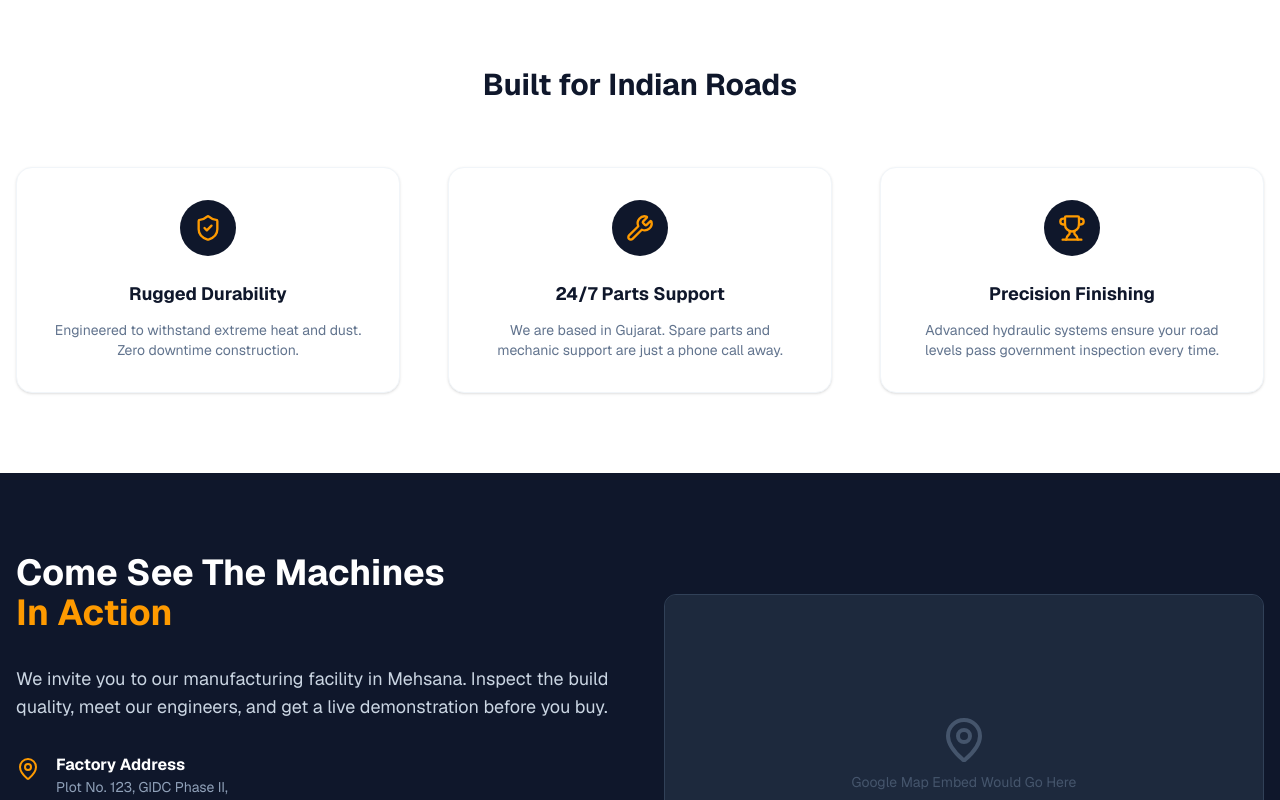
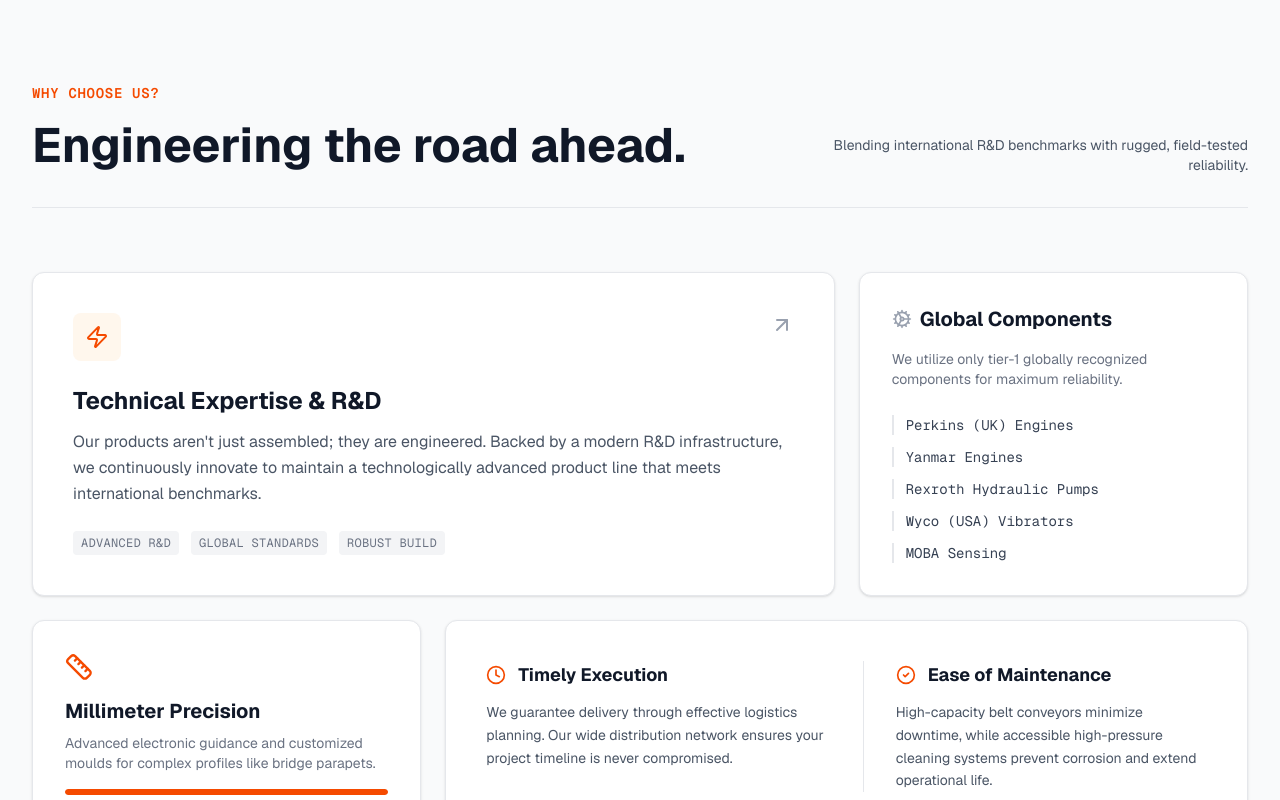
Before and after one commit to Nishu-workspace/sarvatman-client, a Next.js app: page / in a window 1280 px wide. Shown: the part 2140-2940 px from the top of the page. Built offline with nearby package versions, Linux system fonts and the light colour scheme.

Commit message:
first commit

```diff
--- a/app/page.js
+++ b/app/page.js
@@ -6,7 +6,6 @@ import {
   Menu,
   Phone,
   ArrowRight,
-  CheckCircle2,
   ChevronRight,
   ShieldCheck,
   Wrench,
@@ -14,6 +13,7 @@ import {
   MapPin,
   Clock,
   MessageCircle, // For WhatsApp
+  ArrowUpRight, CheckCircle2, Cog, Zap, Ruler
 } from "lucide-react";
 import Link from "next/link";
 // Assuming your images are set up correctly in your project
@@ -279,25 +279,25 @@ export default function Home() {
             {otherProducts.map((product) => (
               <div
                 key={product.id}
-                className="bg-white rounded-xl overflow-hidden shadow-sm hover:shadow-xl transition-all duration-300 group flex flex-col border border-slate-100"
+                className="bg-white rounded-xl overflow-hidden shadow-sm hover:shadow-xl transition-all duration-300 group flex flex-col items-center justify-center border border-slate-100"
               >
                 {/* 1. Make Image Clickable via Link */}
+                <div className="w-full relative">
                 <Link
                   href={`/products/${product.slug}`}
-                  className="cursor-pointer"
+                  className="cursor-pointer "
                 >
-                  <div className="h-56 bg-white p-4 relative flex items-center justify-center border-b border-slate-100">
-                    <img
+                     <img
                       src={product.image}
                       alt={product.name}
-                      className="max-h-full max-w-full object-contain group-hover:scale-105 transition-transform duration-500"
+                      className="object-cover w-full h-56  group-hover:scale-105 transition-transform duration-500"
                     />
                     <div className="absolute top-4 left-4 bg-slate-900 text-white px-3 py-1 rounded text-[10px] font-bold uppercase tracking-wider">
                       {product.category}
                     </div>
-                  </div>
+
                 </Link>
-
+</div>
                 <div className="p-6 flex-1 flex flex-col">
                   {/* 2. Make Title Clickable */}
                   <Link
@@ -349,6 +349,113 @@ export default function Home() {
           </div>
         </div>
       </section>
+
+
+<section className="bg-gray-50 text-gray-900 py-24 px-4 sm:px-6 lg:px-8 font-sans">
+      <div className="max-w-7xl mx-auto">
+
+        {/* Section Header */}
+        <div className="mb-16 md:flex md:justify-between md:items-end border-b border-gray-200 pb-8">
+          <div className="max-w-2xl">
+            <h2 className="text-sm font-mono text-orange-600 tracking-wider uppercase mb-3 font-semibold">
+              Why Choose Us?
+            </h2>
+            <h3 className="text-4xl md:text-5xl font-bold text-gray-900 leading-tight">
+              Engineering the road ahead.
+            </h3>
+          </div>
+          <p className="mt-4 md:mt-0 text-gray-600 max-w-md text-sm md:text-right">
+            Blending international R&D benchmarks with rugged, field-tested reliability.
+          </p>
+        </div>
+
+        {/* The Bento Grid */}
+        <div className="grid grid-cols-1 md:grid-cols-3 gap-6">
+
+          {/* Card 1: Main Value Prop (Span 2) */}
+          <div className="md:col-span-2 bg-white p-8 md:p-10 rounded-xl border border-gray-200 shadow-sm hover:shadow-md hover:border-gray-300 transition-all group">
+            <div className="flex justify-between items-start mb-6">
+              <div className="bg-orange-50 p-3 rounded-lg text-orange-600">
+                <Zap size={24} />
+              </div>
+              <ArrowUpRight className="text-gray-400 group-hover:text-orange-600 transition-colors" />
+            </div>
+            <h4 className="text-2xl font-bold text-gray-900 mb-3">Technical Expertise & R&D</h4>
+            <p className="text-gray-600 leading-relaxed mb-6">
+              Our products aren't just assembled; they are engineered. Backed by a modern R&D infrastructure, we continuously innovate to maintain a technologically advanced product line that meets international benchmarks.
+            </p>
+            {/* Subtle Tech Specs integrated */}
+            <div className="flex gap-3 text-xs font-mono text-gray-500 uppercase tracking-wide">
+              <span className="bg-gray-100 px-2 py-1 rounded">Advanced R&D</span>
+              <span className="bg-gray-100 px-2 py-1 rounded">Global Standards</span>
+              <span className="bg-gray-100 px-2 py-1 rounded">Robust Build</span>
+            </div>
+          </div>
+
+          {/* Card 2: The "Power Parts" List (Vertical) */}
+          <div className="bg-white p-8 rounded-xl border border-gray-200 shadow-sm hover:shadow-md hover:border-gray-300 transition-all flex flex-col justify-between">
+             <div>
+                <h4 className="text-xl font-bold text-gray-900 mb-4 flex items-center gap-2">
+                  <Cog size={20} className="text-gray-400" />
+                  Global Components
+                </h4>
+                <p className="text-sm text-gray-500 mb-6">
+                  We utilize only tier-1 globally recognized components for maximum reliability.
+                </p>
+             </div>
+             <ul className="space-y-3">
+               {['Perkins (UK) Engines', 'Yanmar Engines', 'Rexroth Hydraulic Pumps', 'Wyco (USA) Vibrators', 'MOBA Sensing'].map((item) => (
+                 <li key={item} className="flex items-center gap-2 text-sm text-gray-700 font-mono border-l-2 border-gray-200 pl-3">
+                   {item}
+                 </li>
+               ))}
+             </ul>
+          </div>
+
+          {/* Card 3: Precision (Span 1) */}
+          <div className="bg-white p-8 rounded-xl border border-gray-200 shadow-sm hover:shadow-md hover:border-gray-300 transition-all">
+            <div className="mb-4 text-orange-600">
+              <Ruler size={28} />
+            </div>
+            <h4 className="text-xl font-bold text-gray-900 mb-2">Millimeter Precision</h4>
+            <p className="text-gray-500 text-sm mb-4">
+              Advanced electronic guidance and customized moulds for complex profiles like bridge parapets.
+            </p>
+            {/* Progress Bar Visual */}
+            <div className="w-full bg-gray-100 h-1.5 rounded-full overflow-hidden">
+               <div className="bg-orange-600 w-full h-full rounded-full" />
+            </div>
+            <p className="text-right text-xs font-mono text-orange-600 mt-2 font-bold">100% ACCURACY</p>
+          </div>
+
+          {/* Card 4: Execution & Operations (Span 2) */}
+          <div className="md:col-span-2 bg-white p-8 md:p-10 rounded-xl border border-gray-200 shadow-sm hover:shadow-md hover:border-gray-300 transition-all">
+            <div className="grid grid-cols-1 md:grid-cols-2 gap-8">
+              <div>
+                <div className="flex items-center gap-3 mb-3">
+                    <Clock size={20} className="text-orange-600" />
+                    <h4 className="text-lg font-bold text-gray-900">Timely Execution</h4>
+                </div>
+                <p className="text-sm text-gray-600 leading-relaxed">
+                   We guarantee delivery through effective logistics planning. Our wide distribution network ensures your project timeline is never compromised.
+                </p>
+              </div>
+              <div className="border-t md:border-t-0 md:border-l border-gray-200 pt-6 md:pt-0 md:pl-8">
+                <div className="flex items-center gap-3 mb-3">
+                    <CheckCircle2 size={20} className="text-orange-600" />
+                    <h4 className="text-lg font-bold text-gray-900">Ease of Maintenance</h4>
+                </div>
+                 <p className="text-sm text-gray-600 leading-relaxed">
+                   High-capacity belt conveyors minimize downtime, while accessible high-pressure cleaning systems prevent corrosion and extend operational life.
+                </p>
+              </div>
+            </div>
+          </div>
+
+        </div>
+      </div>
+    </section>
+
 
       {/* ================= WHY CHOOSE US ================= */}
       <section id="why-us" className="py-20 bg-white">
--- a/app/products/[slug]/page.js
+++ b/app/products/[slug]/page.js
@@ -1,6 +1,6 @@
 "use client"; // Needed for interactive elements like buttons/forms
 
-import React, { useState } from "react";
+import React from "react";
 import Link from "next/link";
 import {
   Phone,
@@ -137,7 +137,7 @@ export default function ProductPage() {
                 {[1, 2, 3].map((i) => (
                   <div
                     key={i}
-                    className="w-24 h-24 bg-slate-100 rounded-lg flex-shrink-0 border hover:border-amber-500 cursor-pointer"
+                    className="w-24 h-24 bg-slate-100 rounded-lg shrink-0 border hover:border-amber-500 cursor-pointer"
                   ></div>
                 ))}
               </div>
@@ -177,7 +177,7 @@ export default function ProductPage() {
                     className="flex items-start gap-3 text-slate-700"
                   >
                     <CheckCircle2
-                      className="text-amber-500 flex-shrink-0 mt-0.5"
+                      className="text-amber-500 shrink-0 mt-0.5"
                       size={18}
                     />
                     <span className="text-sm">{feature}</span>
--- a/app/products/page.js
+++ b/app/products/page.js
@@ -180,7 +180,7 @@ export default function ProductsPage() {
       </section>
 
       {/* ================= CONTROLS (Filter & Search) ================= */}
-      <section className="sticky top-[72px] z-30 bg-white shadow-md py-4">
+      <section className="sticky top-18 z-30 bg-white shadow-md py-4">
         <div className="container mx-auto px-4 flex flex-col md:flex-row gap-4 justify-between items-center">
           {/* Categories */}
           <div className="flex overflow-x-auto pb-2 md:pb-0 gap-2 w-full md:w-auto hide-scrollbar">
@@ -320,7 +320,7 @@ export default function ProductsPage() {
 
       {/* ================= QUOTE MODAL (Reused) ================= */}
       {isModalOpen && (
-        <div className="fixed inset-0 z-[100] flex items-center justify-center p-4 bg-black/70 backdrop-blur-sm transition-opacity animate-in fade-in">
+        <div className="fixed inset-0 z-100 flex items-center justify-center p-4 bg-black/70 backdrop-blur-sm transition-opacity animate-in fade-in">
           <div className="bg-white rounded-2xl shadow-2xl w-full max-w-md overflow-hidden relative">
             <button
               onClick={() => setIsModalOpen(false)}
```
Also changed, not shown: 1 other file (tests, documents, lock files or other folders).
